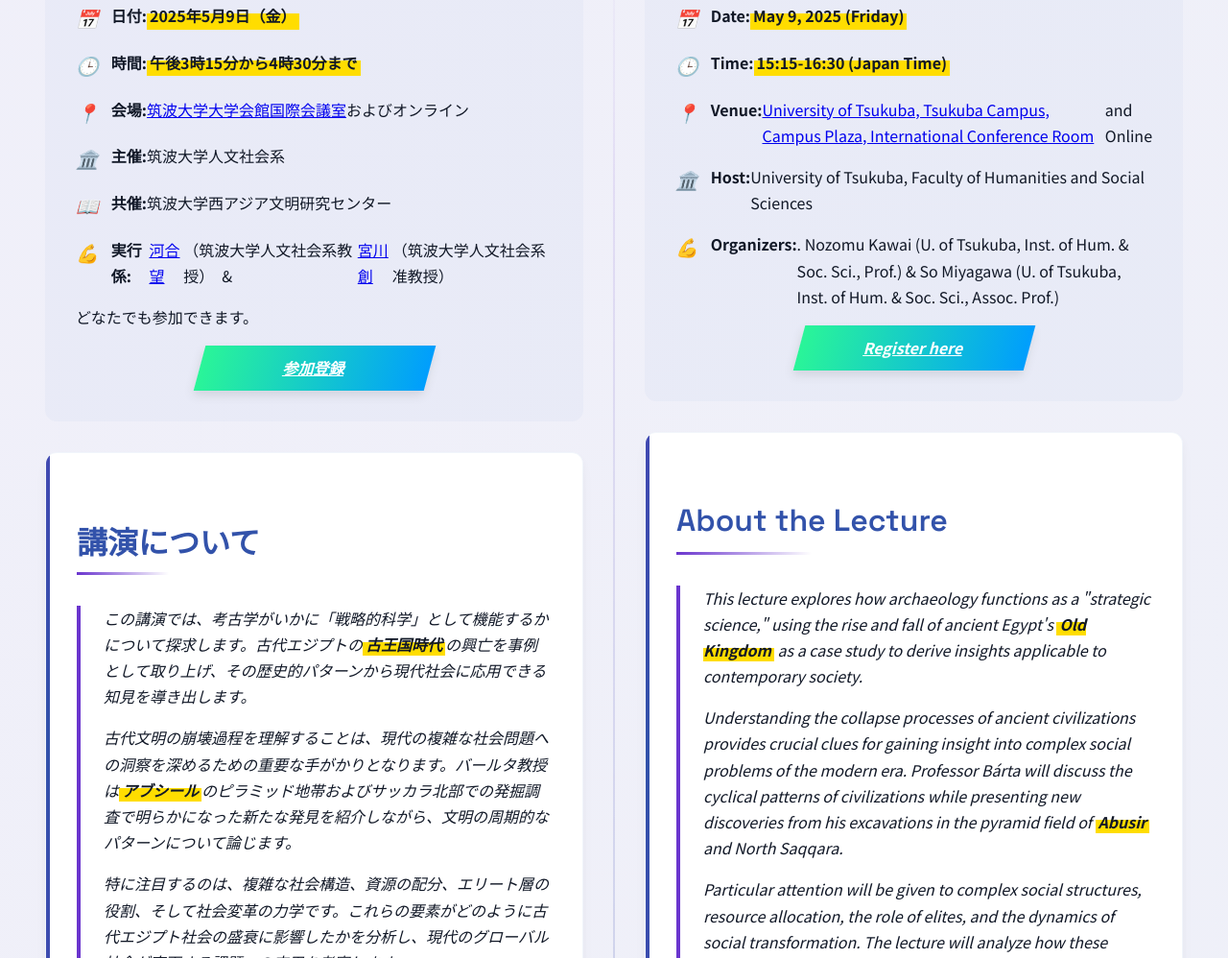
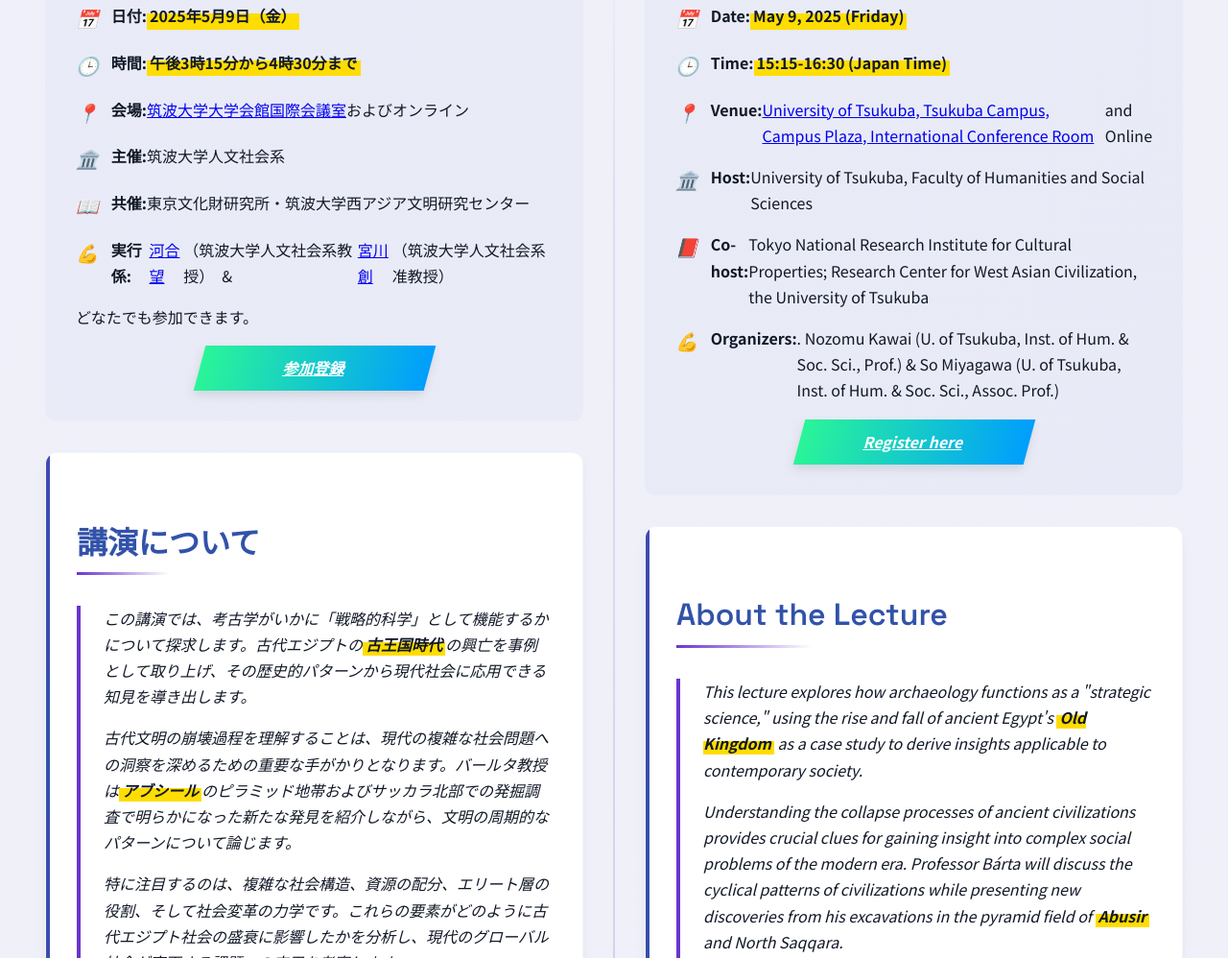
Before and after one commit to Jinsha-Tsukuba/seminar2, a plain HTML site: page index.html in a window 1280 px wide. Shown: the part 2131-3129 px from the top of the page at 96% size. Drawn offline with Linux system fonts and the light colour scheme.

Commit message:
Update index.html

```diff
--- a/index.html
+++ b/index.html
@@ -981,7 +981,7 @@
                         <li><i>🕒</i> <strong>時間:</strong>   <span class="highlight-text">午後3時15分から4時30分まで</span></li>
                         <li><i>📍</i> <strong>会場:</strong>  </strong> <a href="https://maps.app.goo.gl/3N2PXLHHqLi4BFTH9" target="_blank"> 筑波大学大学会館国際会議室</a>およびオンライン</li>
                         <li><i>🏛️</i> <strong>主催:</strong>  筑波大学人文社会系</li>
-                        <li><i>📖</i> <strong>共催:</strong>  筑波大学西アジア文明研究センター</li>
+                        <li><i>📖</i> <strong>共催:</strong>  東京文化財研究所・筑波大学西アジア文明研究センター</li>
                         <li><i>💪</i> <strong>実行係:</strong> <a href="https://researchmap.jp/1336tutankhamun" target="_blank">河合望</a>（筑波大学人文社会系教授）　&amp;　<a href="https://trios.tsukuba.ac.jp/ja/researcher/0000004893" target="_blank">宮川創</a>（筑波大学人文社会系准教授）</li>
                         <li>どなたでも参加できます。</li>
 
@@ -1041,6 +1041,7 @@
                         <li><i>🕒</i> <strong>Time:</strong> <span class="highlight-text"> 15:15-16:30 (Japan Time)</span> </li>
                         <li><i>📍</i> <strong>Venue:</strong>  <a href="https://maps.app.goo.gl/3N2PXLHHqLi4BFTH9" target="_blank">University of Tsukuba, Tsukuba Campus, Campus Plaza, International Conference Room</a> and Online</li>
                         <li><i>🏛️</i> <strong>Host:</strong>  University of Tsukuba, Faculty of Humanities and Social Sciences</li>
+                        <li><i>📕</i> <strong>Co-host:</strong> Tokyo National Research Institute for Cultural Properties; Research Center for West Asian Civilization, the University of Tsukuba
                         <li><i>💪</i> <strong>Organizers:</strong>.  Nozomu Kawai (U. of Tsukuba, Inst. of Hum. &amp; Soc. Sci., Prof.)  &amp;  So Miyagawa (U. of Tsukuba, Inst. of Hum. & Soc. Sci., Assoc. Prof.) </li>
                     </ul>
 
```
